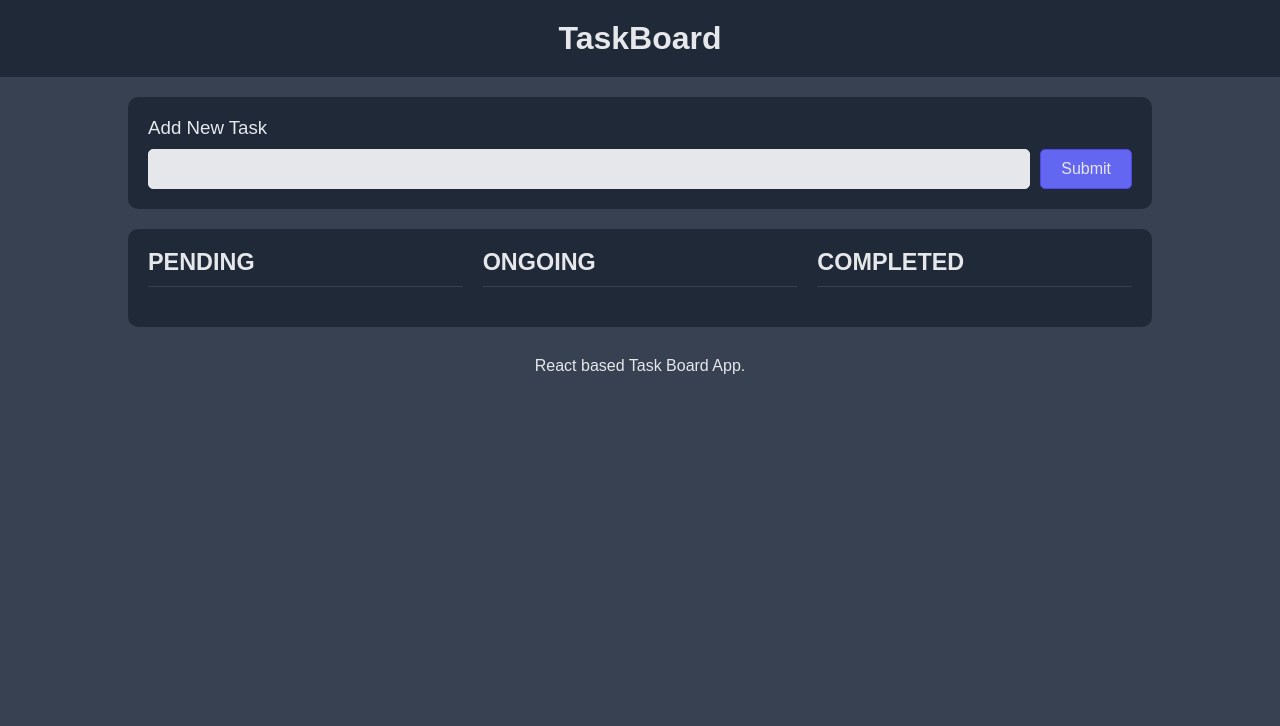
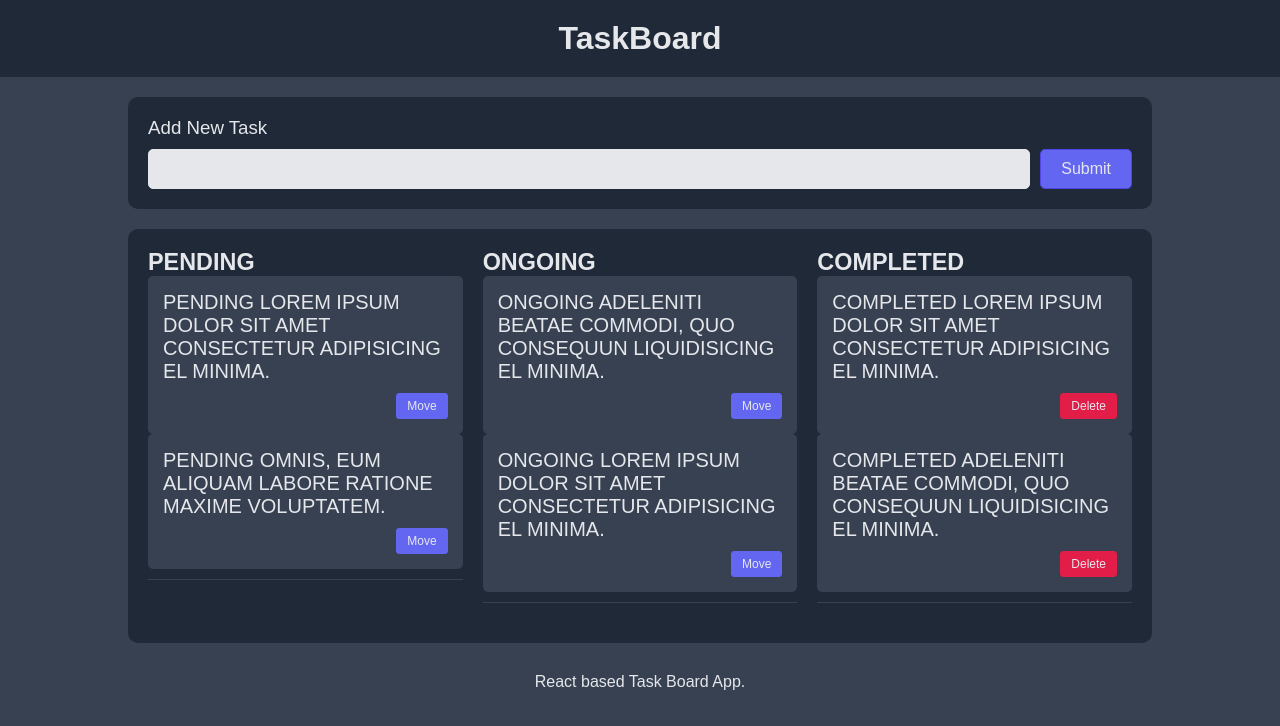
Before and after one commit to mohammedshan89/Jira_Sample, a React (Vite) app: page / in a window 1280 px wide. Shown: the top 726 px of the page. Built offline with nearby package versions, Linux system fonts and the light colour scheme.

Commit message:
completed pending and ongoing

```diff
--- a/src/App.jsx
+++ b/src/App.jsx
@@ -1,5 +1,5 @@
 
-import { createContext } from "react"
+import { createContext, useState } from "react"
 import BoardWrapper from "./Components/BoardWrapper"
 import Footer from "./Components/Footer"
 import Form from "./Components/Form"
@@ -8,15 +8,17 @@ import { data } from "./Data/data"
 import TaskColumn from "./Components/TaskColumn"
 
 
-const DataItemsContext = createContext()
+export const DataItemsContext = createContext()
 
 function App() {
+  const {categories, tasks} = data;
+ const [state, setState] = useState(tasks)
+ const values = {state, setState}
 
-  const {categories} = data;
   return (
     <div className="App">
      <Header/>
-     <DataItemsContext.Provider value={data}>
+     <DataItemsContext.Provider value={values}>
      <Form/>
      <BoardWrapper>
      {categories.map((item, index)=> <TaskColumn key={index} status={item}/>)}
--- /dev/null
+++ b/src/Components/Card.jsx
@@ -0,0 +1,43 @@
+import React, { useContext } from "react";
+import { DataItemsContext } from "../App";
+
+const Card = ({ item }) => {
+  const { state, setState } = useContext(DataItemsContext);
+
+  const handleUpdate = (status, id) => {
+    let updatedData;
+    status === "pending"
+      ? (updatedData = state.filter((item) =>
+          item.id === id ? (item.category = "ongoing") : item
+        ))
+      : status === "ongoing"
+      ? (updatedData = state.filter((item) =>
+          item.id === id ? (item.category = "completed") : item
+        ))
+      : status === "completed"
+      ? console.log(updatedData = state.filter((item) => item.id !== id )):'';
+    setState((prev) => console.log(prev));
+  };
+
+  return (
+    <div>
+      <di className="taskItems">
+        <div className="taskItem">
+          <p>{item.task}</p>
+          <button
+            onClick={() => handleUpdate(item.category, item.id)}
+            className={
+              item.category === "completed"
+                ? "taskButton delete"
+                : "taskButton move"
+            }
+          >
+            {item.category === "completed" ? "Delete" : "Move"}
+          </button>
+        </div>
+      </di>
+    </div>
+  );
+};
+
+export default Card;
--- a/src/Components/TaskColumn.jsx
+++ b/src/Components/TaskColumn.jsx
@@ -1,10 +1,17 @@
-import React from "react";
+import React, { useContext } from "react";
+import Card from "./Card";
+import { DataItemsContext } from "../App";
 
-const TaskColumn = ({status}) => {
+const TaskColumn = ({ status }) => {
+  const {state} = useContext(DataItemsContext);
+
   return (
     <div className="taskColumn">
-      <div class="columnHeader">
+      <div className="columnHeader">
         <h3>{status}</h3>
+        {state.map((data) =>
+          data.category === status ? <Card key={data.id} item={data} /> : null
+        )}
       </div>
     </div>
   );
--- a/src/Data/data.js
+++ b/src/Data/data.js
@@ -4,32 +4,32 @@ export const data = {
     {
       id: 2500,
       category: "pending",
-      task: "Lorem ipsum dolor sit amet consectetur adipisicing el minima.",
+      task: " Pending Lorem ipsum dolor sit amet consectetur adipisicing el minima.",
     },
     {
       id: 2501,
       category: "ongoing",
-      task: "Adeleniti beatae commodi, quo consequun liquidisicing el minima.",
+      task: " Ongoing Adeleniti beatae commodi, quo consequun liquidisicing el minima.",
     },
     {
       id: 2502,
       category: "pending",
-      task: "Omnis, eum aliquam labore ratione maxime voluptatem.",
+      task: " Pending Omnis, eum aliquam labore ratione maxime voluptatem.",
     },
     {
       id: 2503,
       category: "completed",
-      task: "Lorem ipsum dolor sit amet consectetur adipisicing el minima.",
+      task: " Completed Lorem ipsum dolor sit amet consectetur adipisicing el minima.",
     },
     {
       id: 2504,
       category: "completed",
-      task: "Adeleniti beatae commodi, quo consequun liquidisicing el minima.",
+      task: " Completed Adeleniti beatae commodi, quo consequun liquidisicing el minima.",
     },
     {
       id: 2505,
       category: "ongoing",
-      task: "Lorem ipsum dolor sit amet consectetur adipisicing el minima.",
+      task: " ongoing Lorem ipsum dolor sit amet consectetur adipisicing el minima.",
     },
   ],
 };
--- a/src/main.jsx
+++ b/src/main.jsx
@@ -4,7 +4,7 @@ import App from './App'
 import './index.scss'
 
 ReactDOM.createRoot(document.getElementById('root')).render(
-  <React.StrictMode>
+
     <App />
-  </React.StrictMode>,
+
 )
```
